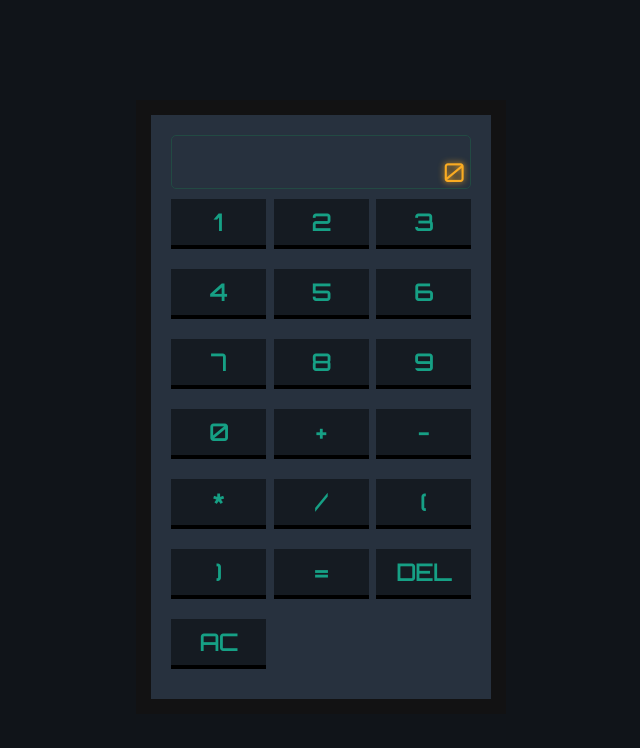
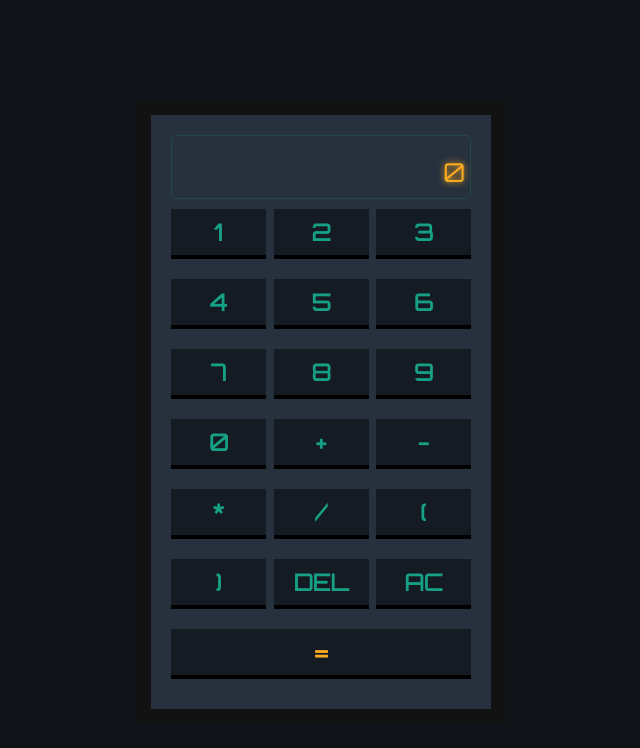
Before and after one commit to fro3clr/calc, a React (Create React App) app: page / in a window 1280 px wide. Shown: the top 748 px of the page, without its empty margins (319-959 px from the left). Built offline with nearby package versions, Linux system fonts and the light colour scheme.

Commit message:
styles fixes

```diff
--- a/src/components/ButtonsPad.js
+++ b/src/components/ButtonsPad.js
@@ -23,18 +23,53 @@ const Button = styled.button`
   font-family: "Orbitron", monospace;
 `;
 
-const buttons = ["1", "2", "3", "4", "5", "6", "7", "8", "9", "0", "+",
-                 "-", "*", "/", "(", ")", "=", "DEL", "AC"];
+const EvaluateButton = Button.extend`
+  width: 100%;
+  color: #faab22;
+`;
+
+const buttons = [
+  "1",
+  "2",
+  "3",
+  "4",
+  "5",
+  "6",
+  "7",
+  "8",
+  "9",
+  "0",
+  "+",
+  "-",
+  "*",
+  "/",
+  "(",
+  ")",
+  "DEL",
+  "AC",
+  "="
+];
 
 class ButtonsPad extends Component {
-  handleClick = (event) => {
+  handleClick = event => {
     this.props.clickHandler(event.target.value);
-  }
+  };
 
   render() {
     return (
       <Buttons>
-          {buttons.map(button => <Button onClick={this.handleClick} value={button}>{button}</Button>)}
+        {buttons.map(
+          (button, i) =>
+            buttons.length === i + 1 ? (
+              <EvaluateButton onClick={this.handleClick} value={button}>
+                {button}
+              </EvaluateButton>
+            ) : (
+              <Button onClick={this.handleClick} value={button}>
+                {button}
+              </Button>
+            )
+        )}
       </Buttons>
     );
   }
--- a/src/components/ExpressionScreen.js
+++ b/src/components/ExpressionScreen.js
@@ -1,13 +1,17 @@
 import React, { Component } from "react";
 import styled from "styled-components";
 
-const Expression = styled.div`color: #fff;`;
+const Expression = styled.div`
+  color: #16a085;
+  text-shadow: 0px 0px 6px #16a085;
+`;
 
 const Result = styled.div`
   font-size: 26px;
   text-align: right;
   color: #faab22;
   text-shadow: 0px 0px 6px #faab22;
+  padding-bottom: 10px;
 `;
 
 const Screen = styled.div`
```
